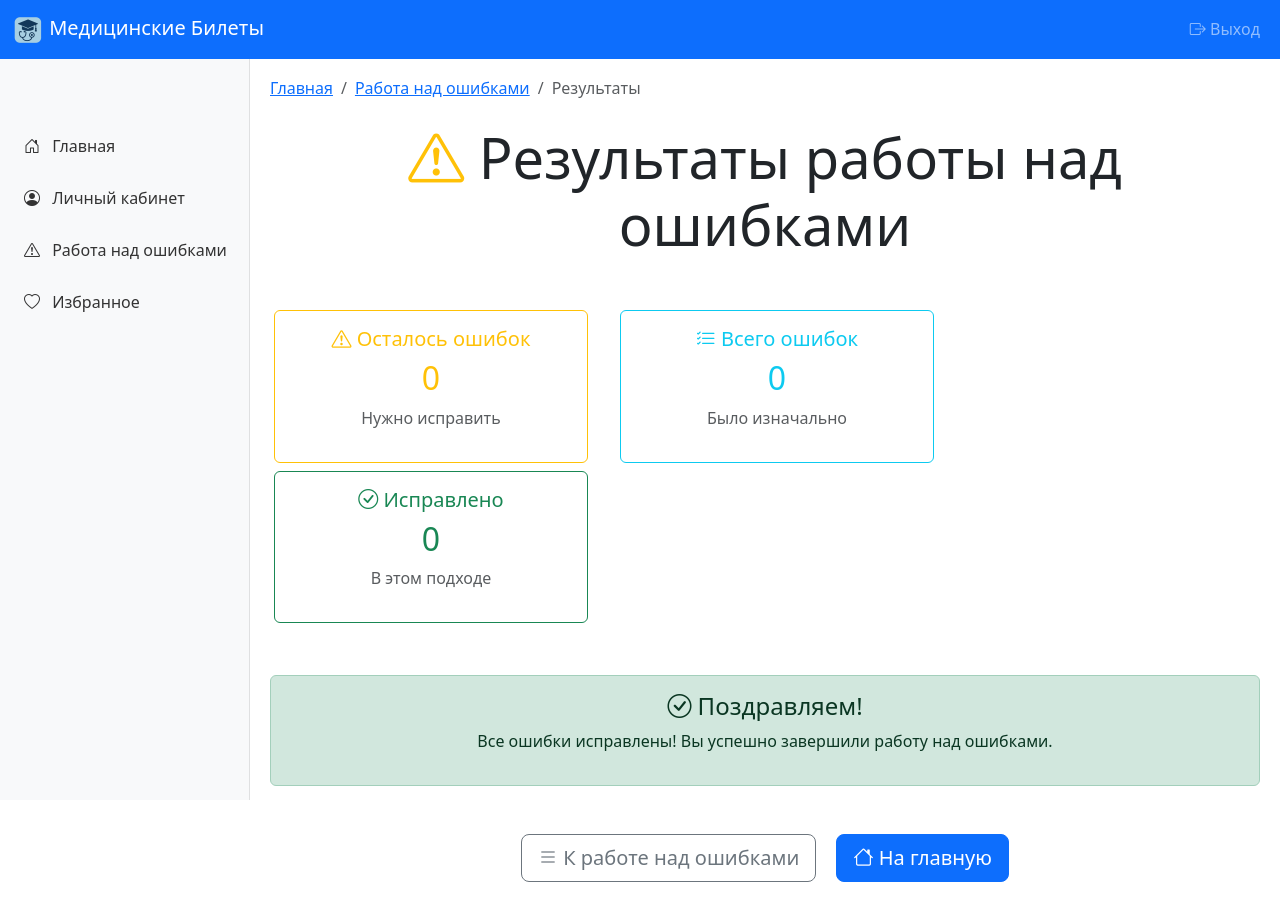
After one commit to IOSHED/medic-card, a Django app: page /errors-work/result/1/ in a window 1280 px wide. The commit adds this page. Run offline with Django 5.2, Linux system fonts and the light colour scheme; the visitor is signed in with stand-in values (Sample User, id 1); data that the repository does not hold is empty; some libraries are stand-ins or nearby versions.

Commit message:
Feat: errors work

```diff
--- a/medic_card/urls.py
+++ b/medic_card/urls.py
@@ -35,4 +35,11 @@ urlpatterns = [
     # Избранное
     path("favorites/", views.favorites_list, name="favorites"),
     path("toggle-favorite/", views.toggle_favorite, name="toggle_favorite"),
+    # Работа над ошибками
+    path("errors-work/", views.errors_work, name="errors_work"),
+    path(
+        "errors-work/result/<int:errors_count>/",
+        views.errors_work_result,
+        name="errors_work_result",
+    ),
 ]
--- a/medic_card/views.py
+++ b/medic_card/views.py
@@ -7,6 +7,7 @@ from django.http import JsonResponse
 from django.shortcuts import get_object_or_404, redirect, render
 from django.utils import timezone
 from django.views.decorators.http import require_http_methods
+from django_ratelimit.decorators import ratelimit
 
 from medic_auth.models import UserProfile
 
@@ -19,7 +20,6 @@ from .models import (
     TicketProgress,
     UserAnswer,
 )
-
 
 def update_user_profile(user, progress):
     """Обновляет профиль пользователя после завершения билета"""
@@ -35,7 +35,7 @@ def update_user_profile(user, progress):
     profile.last_activity = timezone.now()
     profile.save()
 
-
+@ratelimit(key='ip', rate='200/h')
 def update_original_ticket_from_temp(user, temp_ticket, temp_progress):
     """Обновляет оригинальный билет результатами из временного билета"""
     original_ticket = temp_ticket.original_ticket
@@ -91,14 +91,14 @@ def update_original_ticket_from_temp(user, temp_ticket, temp_progress):
     original_progress.total_questions = original_questions.count()
     original_progress.save()
 
-
+@ratelimit(key='ip', rate='200/h')
 def home(request):
     """Главная страница со списком тем"""
     themes = Theme.objects.filter(is_active=True).order_by("order", "created_at")
     context = {"themes": themes}
     return render(request, "medic_card/home.html", context)
 
-
+@ratelimit(key='ip', rate='200/h')
 def theme_detail(request, theme_id):
     """Страница темы со списком билетов"""
     theme = get_object_or_404(Theme, id=theme_id, is_active=True)
@@ -106,7 +106,7 @@ def theme_detail(request, theme_id):
     context = {"theme": theme, "tickets": tickets}
     return render(request, "medic_card/theme_detail.html", context)
 
-
+@ratelimit(key='ip', rate='200/h')
 def ticket_detail(request, ticket_id):
     """Страница билета со списком вопросов"""
     ticket = get_object_or_404(Ticket, id=ticket_id, is_active=True)
@@ -114,7 +114,7 @@ def ticket_detail(request, ticket_id):
     context = {"ticket": ticket, "questions": questions}
     return render(request, "medic_card/ticket_detail.html", context)
 
-
+@ratelimit(key='ip', rate='200/h')
 @login_required
 def start_ticket(request, ticket_id):
     """Начать прохождение билета"""
@@ -145,7 +145,7 @@ def start_ticket(request, ticket_id):
         question_index=progress.current_question_index,
     )
 
-
+@ratelimit(key='ip', rate='200/h')
 @login_required
 def take_question(request, ticket_id, question_index):
     """Страница вопроса для прохождения билета"""
@@ -208,7 +208,7 @@ def take_question(request, ticket_id, question_index):
     }
     return render(request, "medic_card/take_question.html", context)
 
-
+@ratelimit(key='ip', rate='200/h')
 @login_required
 def submit_answer(request, ticket_id, question_index):
     """Обработка ответа пользователя"""
@@ -286,7 +286,7 @@ def submit_answer(request, ticket_id, question_index):
         "medic_card:take_question", ticket_id=ticket_id, question_index=question_index
     )
 
-
+@ratelimit(key='ip', rate='200/h')
 @login_required
 def next_question(request, ticket_id, question_index):
     """Переход к следующему вопросу"""
@@ -304,7 +304,7 @@ def next_question(request, ticket_id, question_index):
         "medic_card:take_question", ticket_id=ticket_id, question_index=next_index
     )
 
-
+@ratelimit(key='ip', rate='200/h')
 @login_required
 def ticket_result(request, ticket_id):
     """Результаты прохождения билета"""
@@ -353,7 +353,7 @@ def ticket_result(request, ticket_id):
     }
     return render(request, "medic_card/ticket_result.html", context)
 
-
+@ratelimit(key='ip', rate='200/h')
 @login_required
 def retake_ticket(request, ticket_id, mode="all"):
     """Перерешать билет (весь или только ошибки)"""
@@ -421,7 +421,7 @@ def retake_ticket(request, ticket_id, mode="all"):
 
     return redirect("medic_card:start_ticket", ticket_id=ticket_id)
 
-
+@ratelimit(key='ip', rate='200/h')
 def question_detail(request, question_id):
     """Страница вопроса с вариантами ответов"""
     question = get_object_or_404(Question, id=question_id, is_active=True)
@@ -429,7 +429,7 @@ def question_detail(request, question_id):
     context = {"question": question, "answers": answers}
     return render(request, "medic_card/question_detail.html", context)
 
-
+@ratelimit(key='ip', rate='200/h')
 @login_required
 @require_http_methods(["POST"])
 def toggle_favorite(request):
@@ -454,7 +454,7 @@ def toggle_favorite(request):
     except Exception as e:
         return JsonResponse({"success": False, "message": str(e)})
 
-
+@ratelimit(key='ip', rate='200/h')
 @login_required
 def favorites_list(request):
     """Страница избранного"""
@@ -490,3 +490,173 @@ def favorites_list(request):
 
     context = {"all_items": all_items, "themes": themes, "tickets": tickets}
     return render(request, "medic_card/favorites.html", context)
+
+@login_required
+def errors_work(request):
+    """Страница работы над ошибками - показывает все ошибки пользователя"""
+    # Получаем все неправильные ответы пользователя
+    wrong_answers = (
+        UserAnswer.objects.filter(user=request.user, is_correct=False)
+        .select_related("question", "question__ticket", "question__ticket__theme")
+        .order_by("-answered_at")
+    )
+
+    # Группируем ошибки по темам и билетам
+    errors_by_theme = {}
+    total_errors = wrong_answers.count()
+
+    for answer in wrong_answers:
+        theme = answer.question.ticket.theme
+        ticket = answer.question.ticket
+
+        if theme.id not in errors_by_theme:
+            errors_by_theme[theme.id] = {"theme": theme, "tickets": {}}
+
+        if ticket.id not in errors_by_theme[theme.id]["tickets"]:
+            errors_by_theme[theme.id]["tickets"][ticket.id] = {
+                "ticket": ticket,
+                "errors": [],
+            }
+
+        errors_by_theme[theme.id]["tickets"][ticket.id]["errors"].append(answer)
+
+    # Создаем временный билет со всеми ошибками
+    if request.method == "POST" and wrong_answers.exists():
+        # Сохраняем исходное количество ошибок в сессии
+        request.session['initial_errors_count'] = total_errors
+
+        # Получаем все вопросы с ошибками
+        wrong_questions = Question.objects.filter(
+            id__in=wrong_answers.values_list("question_id", flat=True)
+        ).distinct()
+
+        # Создаем временный билет
+        temp_ticket = Ticket.objects.create(
+            theme=Theme.objects.first(),
+            title="Работа над ошибками",
+            description="Временный билет для перерешивания всех ошибок пользователя",
+            created_by=request.user,
+            is_active=True,
+            is_temporary=True,
+            original_ticket=None,
+        )
+
+        # Копируем все вопросы с ошибками
+        for question in wrong_questions:
+            new_question = Question.objects.create(
+                ticket=temp_ticket,
+                text=question.text,
+                image=question.image,
+                created_by=request.user,
+                is_active=True,
+            )
+
+            # Копируем ответы
+            for answer in question.answers.filter(is_active=True):
+                Answer.objects.create(
+                    question=new_question,
+                    text=answer.text,
+                    is_correct=answer.is_correct,
+                    is_active=True,
+                    order=answer.order,
+                )
+
+        # Перенаправляем на временный билет
+        return redirect("medic_card:start_ticket", ticket_id=temp_ticket.id)
+
+    context = {
+        "errors_by_theme": errors_by_theme,
+        "total_errors": total_errors,
+        "has_errors": total_errors > 0,
+    }
+    return render(request, "medic_card/errors_work.html", context)
+
+@login_required
+def errors_work_result(request, errors_count):
+    """Результаты работы над ошибками - показывает оставшиеся ошибки"""
+    # Получаем исходное количество ошибок из сессии
+    initial_errors_count = request.session.get('initial_errors_count', 0)
+
+    # Получаем все текущие неправильные ответы пользователя
+    current_wrong_answers = (
+        UserAnswer.objects.filter(user=request.user, is_correct=False)
+        .select_related("question", "question__ticket", "question__ticket__theme")
+        .order_by("-answered_at")
+    )
+
+    current_errors_count = current_wrong_answers.count()
+
+    # Вычисляем количество исправленных ошибок
+    corrected_errors = initial_errors_count - current_errors_count
+
+    # Группируем оставшиеся ошибки по темам и билетам
+    errors_by_theme = {}
+
+    for answer in current_wrong_answers:
+        theme = answer.question.ticket.theme
+        ticket = answer.question.ticket
+
+        if theme.id not in errors_by_theme:
+            errors_by_theme[theme.id] = {"theme": theme, "tickets": {}}
+
+        if ticket.id not in errors_by_theme[theme.id]["tickets"]:
+            errors_by_theme[theme.id]["tickets"][ticket.id] = {
+                "ticket": ticket,
+                "errors": [],
+            }
+
+        errors_by_theme[theme.id]["tickets"][ticket.id]["errors"].append(answer)
+
+    # Обработка POST-запроса для создания нового билета
+    if request.method == "POST" and current_errors_count > 0:
+        # Создаем новый билет из оставшихся ошибок
+        wrong_questions = Question.objects.filter(
+            id__in=current_wrong_answers.values_list("question_id", flat=True)
+        ).distinct()
+
+        if wrong_questions.exists():
+            temp_ticket = Ticket.objects.create(
+                theme=Theme.objects.first(),
+                title="Работа над ошибками",
+                description="Временный билет для перерешивания оставшихся ошибок",
+                created_by=request.user,
+                is_active=True,
+                is_temporary=True,
+                original_ticket=None,
+            )
+
+            # Копируем вопросы с оставшимися ошибками
+            for question in wrong_questions:
+                new_question = Question.objects.create(
+                    ticket=temp_ticket,
+                    text=question.text,
+                    image=question.image,
+                    created_by=request.user,
+                    is_active=True,
+                )
+
+                # Копируем ответы
+                for answer in question.answers.filter(is_active=True):
+                    Answer.objects.create(
+                        question=new_question,
+                        text=answer.text,
+                        is_correct=answer.is_correct,
+                        is_active=True,
+                        order=answer.order,
+                    )
+
+            # Обновляем счетчик ошибок в сессии для следующего подхода
+            request.session['initial_errors_count'] = current_errors_count
+
+            # Перенаправляем на новый временный билет
+            return redirect("medic_card:start_ticket", ticket_id=temp_ticket.id)
+
+    context = {
+        "errors_by_theme": errors_by_theme,
+        "initial_errors_count": initial_errors_count,
+        "current_errors_count": current_errors_count,
+        "corrected_errors": corrected_errors,
+        "has_errors": current_errors_count > 0,
+        "errors_count": current_errors_count,  # Для использования в шаблоне
+    }
+    return render(request, "medic_card/errors_work_result.html", context)
--- a/requirements.txt
+++ b/requirements.txt
@@ -1,4 +1,5 @@
 Django==4.2.7
+django-ratelimit==4.1.0
 django-unfold==0.65.0
 django-crispy-forms==2.1
 crispy-bootstrap5==0.7
--- a/templates/base.html
+++ b/templates/base.html
@@ -10,21 +10,34 @@
     <link href="https://cdn.jsdelivr.net/npm/bootstrap-icons@1.10.0/font/bootstrap-icons.css" rel="stylesheet">
     <script src="https://cdn.jsdelivr.net/npm/bootstrap@5.3.0/dist/js/bootstrap.bundle.min.js"></script>
     <style>
+        body {
+            display: flex;
+            flex-direction: column;
+            min-height: 100vh;
+        }
+
+        .wrapper {
+            display: flex;
+            flex: 1;
+            padding-top: 56px; /* Высота навбара */
+        }
+
         .sidebar {
             position: fixed;
-            top: 56px; /* Высота навбара */
+            top: 56px;
             bottom: 0;
-            left: -250px; /* Скрыт по умолчанию на мобильных */
+            left: -250px;
             width: 250px;
             z-index: 1000;
             padding: 48px 0 0;
             box-shadow: inset -1px 0 0 rgba(0, 0, 0, .1);
             background-color: #f8f9fa;
             transition: left 0.3s ease;
+            overflow-y: auto;
         }
 
         .sidebar.show {
-            left: 0; /* Показать сайдбар */
+            left: 0;
         }
 
         .sidebar .nav-link {
@@ -59,9 +72,11 @@
             color: #6c757d;
         }
 
-        main {
-            margin-left: 0;
+        .content {
+            flex: 1;
+            padding: 20px;
             transition: margin-left 0.3s ease;
+            width: 100%;
         }
 
         .sidebar-overlay {
@@ -79,52 +94,91 @@
             display: block;
         }
 
+        /* Исправление для навбара - предотвращаем перенос кнопок */
+        .navbar-nav {
+            flex-wrap: nowrap;
+            min-width: max-content;
+        }
+
+        .nav-link {
+            white-space: nowrap;
+        }
+
+        /* Полное название для широких экранов */
+        .full-brand {
+            display: inline;
+        }
+
+        /* Сокращенное название для узких экранов */
+        .short-brand {
+            display: none;
+        }
+
+        /* Специфичные стили для мобильных устройств */
+        @media (max-width: 576px) {
+            .navbar-brand {
+                max-width: 120px;
+                overflow: hidden;
+                text-overflow: ellipsis;
+                white-space: nowrap;
+            }
+
+            .full-brand {
+                display: none;
+            }
+
+            .short-brand {
+                display: inline;
+            }
+
+            .navbar-nav .nav-link {
+                padding: 0.5rem 0.3rem;
+                font-size: 0.9rem;
+            }
+
+            .navbar-nav .nav-link i {
+                margin-right: 0.2rem;
+            }
+        }
+
         @media (min-width: 768px) {
             .sidebar {
-                left: 0; /* Всегда показан на планшетах и больше */
-                width: 16.66666667%;
+                left: 0;
+                width: 250px; /* Фиксированная ширина вместо процентов */
             }
 
-            main {
-                margin-left: 16.66666667%;
+            .content {
+                margin-left: 250px; /* Фиксированный отступ вместо процентов */
+                width: calc(100% - 250px);
             }
 
             .sidebar-overlay {
-                display: none !important; /* Скрыть оверлей на больших экранах */
-            }
-        }
-
-        @media (min-width: 992px) {
-            .sidebar {
-                width: 16.66666667%;
-            }
-
-            main {
-                margin-left: 16.66666667%;
+                display: none !important;
             }
         }
     </style>
 </head>
 <body>
-    <nav class="navbar navbar-expand-lg navbar-dark bg-primary">
-        <div class="container">
-            <button class="btn btn-outline-light me-3 d-md-none" type="button" id="sidebarToggle">
+<nav class="navbar navbar-expand-lg navbar-dark bg-primary fixed-top">
+    <div class="container-fluid"> <!-- Изменено на container-fluid для лучшего управления пространством -->
+        <button class="btn btn-outline-light me-2 d-md-none" type="button" id="sidebarToggle">
             <i class="bi bi-list"></i>
         </button>
-            <a class="navbar-brand" href="{% url 'medic_card:home' %}">
+        <a class="navbar-brand me-3" href="{% url 'medic_card:home' %}">
             <img src="{% static 'icon/main.png' %}" alt="Logo" width="32" height="32" class="">
-                Медицинские Билеты
+            <span class="full-brand">Медицинские Билеты</span>
+            <span class="short-brand">Билеты</span>
         </a>
-            <div class="navbar-nav ms-auto d-flex flex-row">
+        <div class="navbar-nav ms-auto d-flex flex-row align-items-center">
             {% if user.is_authenticated %}
-                    <a class="nav-link me-2" href="{% url 'medic_auth:logout' %}">
+            <a class="nav-link text-nowrap p-2" href="{% url 'medic_auth:logout' %}">
                 <i class="bi bi-box-arrow-right"></i> Выход
             </a>
             {% else %}
-                    <a class="nav-link me-2" href="{% url 'medic_auth:login' %}">
+            <a class="nav-link text-nowrap p-2" href="{% url 'medic_auth:login' %}">
                 <i class="bi bi-box-arrow-in-right"></i> Вход
             </a>
-                    <a class="nav-link" href="{% url 'medic_auth:register' %}">
+            <a class="nav-link text-nowrap p-2" href="{% url 'medic_auth:register' %}">
                 <i class="bi bi-person-plus"></i> Регистрация
             </a>
             {% endif %}
@@ -135,8 +189,9 @@
 <!-- Оверлей для мобильных устройств -->
 <div class="sidebar-overlay" id="sidebarOverlay"></div>
 
+<div class="wrapper">
     <!-- Левый боковой бар -->
-    <nav class="col-md-3 col-lg-2 d-md-block bg-light sidebar" id="sidebar">
+    <nav class="bg-light sidebar" id="sidebar">
         <div class="position-sticky pt-3">
             <ul class="nav flex-column">
                 <li class="nav-item">
@@ -156,7 +211,7 @@
                 </li>
                 <li class="nav-item">
                     <a class="nav-link {% if not user.is_authenticated %}disabled-link{% endif %}"
-                       href="{% if user.is_authenticated %}#{% else %}javascript:void(0){% endif %}"
+                       href="{% if user.is_authenticated %}{% url 'medic_card:errors_work' %}{% else %}javascript:void(0){% endif %}"
                        data-auth-required="true">
                         <i class="bi bi-exclamation-triangle"></i>
                         Работа над ошибками
@@ -175,7 +230,7 @@
     </nav>
 
     <!-- Основной контент -->
-    <main class="col-md-9 mt-3 ms-sm-auto col-lg-10 px-md-4 px-3">
+    <main class="content">
         {% if messages %}
         {% for message in messages %}
         <div class="alert alert-{{ message.tags }} alert-dismissible fade show" role="alert">
@@ -188,13 +243,27 @@
         {% block content %}
         {% endblock %}
     </main>
+</div>
 
 <script>
-        // Управление сайдбаром на мобильных устройствах
+    // JavaScript для управления боковой панелью
     document.addEventListener('DOMContentLoaded', function() {
+        const sidebar = document.getElementById('sidebar');
         const sidebarToggle = document.getElementById('sidebarToggle');
-            const sidebar = document.getElementById('sidebar');
         const sidebarOverlay = document.getElementById('sidebarOverlay');
+
+        function toggleSidebar() {
+            sidebar.classList.toggle('show');
+            sidebarOverlay.classList.toggle('show');
+        }
+
+        if (sidebarToggle) {
+            sidebarToggle.addEventListener('click', toggleSidebar);
+        }
+
+        if (sidebarOverlay) {
+            sidebarOverlay.addEventListener('click', toggleSidebar);
+        }
 
         // Показать/скрыть сайдбар
         function toggleSidebar() {
@@ -234,6 +303,7 @@
             }
         });
     });
+
 </script>
 
 </body>
--- /dev/null
+++ b/templates/medic_card/errors_work_result.html
@@ -0,0 +1,171 @@
+{% extends 'base.html' %}
+{% load crispy_forms_tags %}
+{% load favorites_tags %}
+
+{% block title %}Результаты работы над ошибками{% endblock %}
+
+{% block content %}
+<div class="row">
+    <div class="col-12">
+        <nav aria-label="breadcrumb" class="mb-4">
+            <ol class="breadcrumb">
+                <li class="breadcrumb-item"><a href="{% url 'medic_card:home' %}">Главная</a></li>
+                <li class="breadcrumb-item"><a href="{% url 'medic_card:errors_work' %}">Работа над ошибками</a></li>
+                <li class="breadcrumb-item active" aria-current="page">Результаты</li>
+            </ol>
+        </nav>
+
+        <div class="text-center mb-5">
+            <h1 class="display-4 mb-3">
+                <i class="bi bi-exclamation-triangle text-warning"></i>
+                Результаты работы над ошибками
+            </h1>
+        </div>
+
+        <!-- Статистика -->
+        <div class="row mb-5">
+            <div class="col-md-4 m-1">
+                <div class="card text-center border-warning">
+                    <div class="card-body">
+                        <h5 class="card-title text-warning">
+                            <i class="bi bi-exclamation-triangle"></i>
+                            Осталось ошибок
+                        </h5>
+                        <h2 class="text-warning">{{ current_errors_count }}</h2>
+                        <p class="text-muted">Нужно исправить</p>
+                    </div>
+                </div>
+            </div>
+            <div class="col-md-4 m-1">
+                <div class="card text-center border-info">
+                    <div class="card-body">
+                        <h5 class="card-title text-info">
+                            <i class="bi bi-list-check"></i>
+                            Всего ошибок
+                        </h5>
+                        <h2 class="text-info">{{ initial_errors_count }}</h2>
+                        <p class="text-muted">Было изначально</p>
+                    </div>
+                </div>
+            </div>
+            <div class="col-md-4 m-1">
+                <div class="card text-center border-success">
+                    <div class="card-body">
+                        <h5 class="card-title text-success">
+                            <i class="bi bi-check-circle"></i>
+                            Исправлено
+                        </h5>
+                        <h2 class="text-success">{{ corrected_errors }}</h2>
+                        <p class="text-muted">В этом подходе</p>
+                    </div>
+                </div>
+            </div>
+        </div>
+
+        {% if current_errors_count > 0 %}
+        <!-- Сообщение о продолжении -->
+        <div class="alert alert-warning text-center mb-4">
+            <h4 class="alert-heading">
+                <i class="bi bi-info-circle"></i>
+                Есть ошибки для исправления!
+            </h4>
+            <p class="mb-3">
+                У вас осталось <strong>{{ errors_count }}</strong> ошибок, которые нужно исправить.
+                Хотите продолжить работу над ошибками?
+            </p>
+            <hr>
+            <p class="mb-0">
+                <strong>Совет:</strong> Создайте новый временный билет с оставшимися ошибками для более эффективного обучения.
+            </p>
+        </div>
+
+        <!-- Кнопки действий -->
+        <div class="text-center mb-5">
+            <form method="post" class="d-inline">
+                {% csrf_token %}
+                <button type="submit" class="btn btn-warning btn-lg me-3">
+                    <i class="bi bi-arrow-clockwise"></i>
+                    Продолжить работу над ошибками
+                </button>
+            </form>
+            <a href="{% url 'medic_card:errors_work' %}" class="btn btn-outline-secondary btn-lg">
+                <i class="bi bi-list"></i>
+                Посмотреть все ошибки
+            </a>
+        </div>
+
+        <!-- Детали ошибок -->
+        <div class="row">
+            <div class="col-12">
+                <h3 class="mb-4">
+                    <i class="bi bi-list-ul"></i>
+                    Детали оставшихся ошибок
+                </h3>
+
+                {% for theme_id, theme_data in errors_by_theme.items %}
+                <div class="card mb-4">
+                    <div class="card-header bg-light">
+                        <h5 class="mb-0">
+                            <i class="bi bi-folder"></i>
+                            {{ theme_data.theme.title }}
+                        </h5>
+                    </div>
+                    <div class="card-body">
+                        {% for ticket_id, ticket_data in theme_data.tickets.items %}
+                        <div class="mb-3">
+                            <h6 class="text-muted">
+                                <i class="bi bi-file-text"></i>
+                                {{ ticket_data.ticket.title }}
+                            </h6>
+                            <div class="row">
+                                {% for error in ticket_data.errors %}
+                                <div class="col-md-6 mb-2">
+                                    <div class="card border-danger">
+                                        <div class="card-body p-3">
+                                            <h6 class="card-title text-danger">
+                                                <i class="bi bi-x-circle"></i>
+                                                Ошибка
+                                            </h6>
+                                            <p class="card-text small">{{ error.question.text|truncatewords:20 }}</p>
+                                            <small class="text-muted">
+                                                <i class="bi bi-clock"></i>
+                                                {{ error.answered_at|date:"d.m.Y H:i" }}
+                                            </small>
+                                        </div>
+                                    </div>
+                                </div>
+                                {% endfor %}
+                            </div>
+                        </div>
+                        {% endfor %}
+                    </div>
+                </div>
+                {% endfor %}
+            </div>
+        </div>
+
+        {% else %}
+        <!-- Все ошибки исправлены -->
+        <div class="alert alert-success text-center mb-5">
+            <h4 class="alert-heading">
+                <i class="bi bi-check-circle"></i>
+                Поздравляем!
+            </h4>
+            <p class="mb-3">Все ошибки исправлены! Вы успешно завершили работу над ошибками.</p>
+        </div>
+
+        <div class="text-center">
+            <a href="{% url 'medic_card:errors_work' %}" class="btn btn-outline-secondary btn-lg me-3">
+                <i class="bi bi-list"></i>
+                К работе над ошибками
+            </a>
+            <a href="{% url 'medic_card:home' %}" class="btn btn-primary btn-lg">
+                <i class="bi bi-house"></i>
+                На главную
+            </a>
+        </div>
+        {% endif %}
+
+    </div>
+</div>
+{% endblock %}
```
Also changed, not shown: medic_auth/views.py (+7 -4 lines), templates/medic_card/errors_work.html (added, +170 -0 lines), templates/medic_card/take_question.html (+11 -11 lines), README.md. Lines whose indentation alone changed are shown as unchanged.
